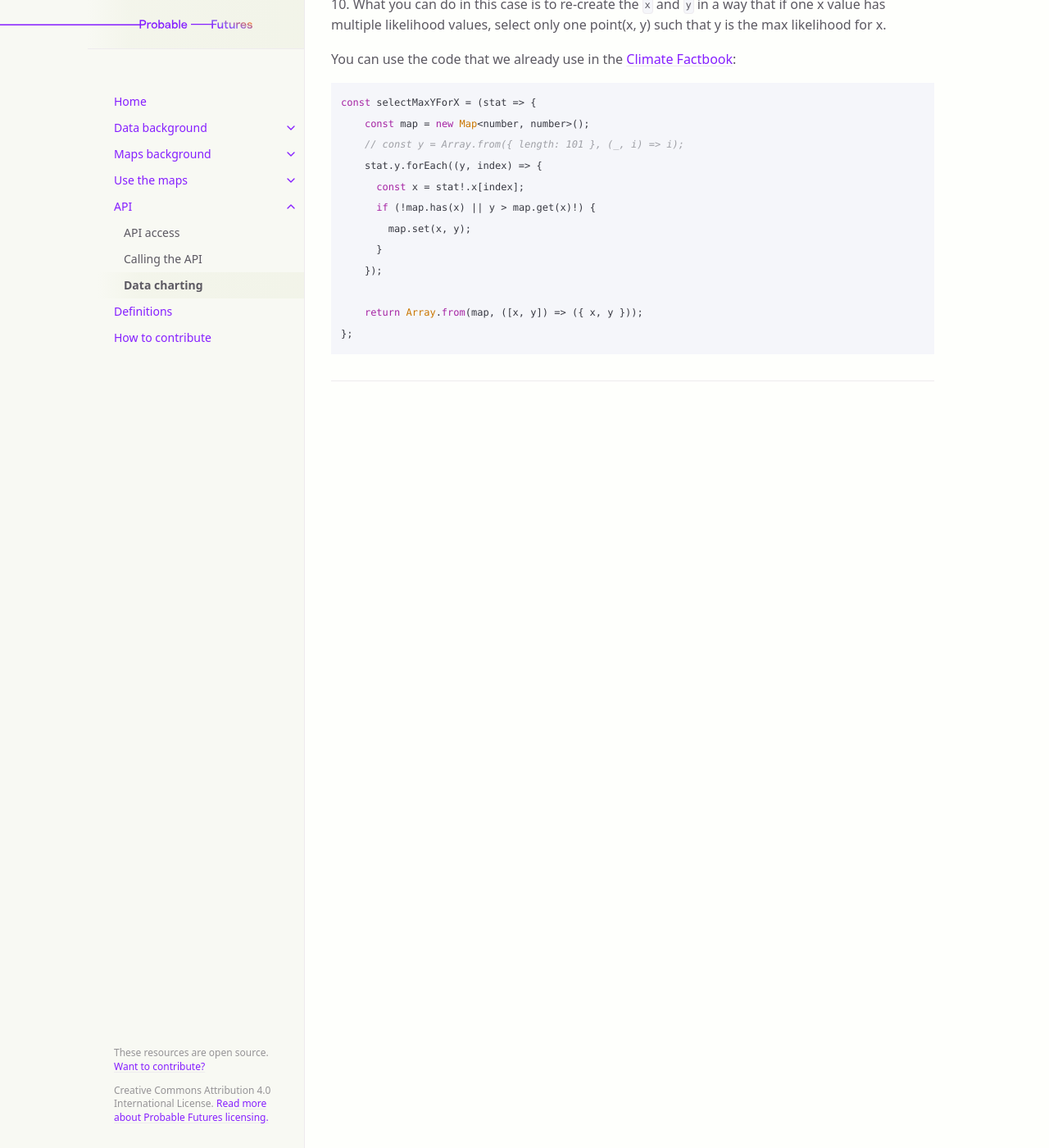
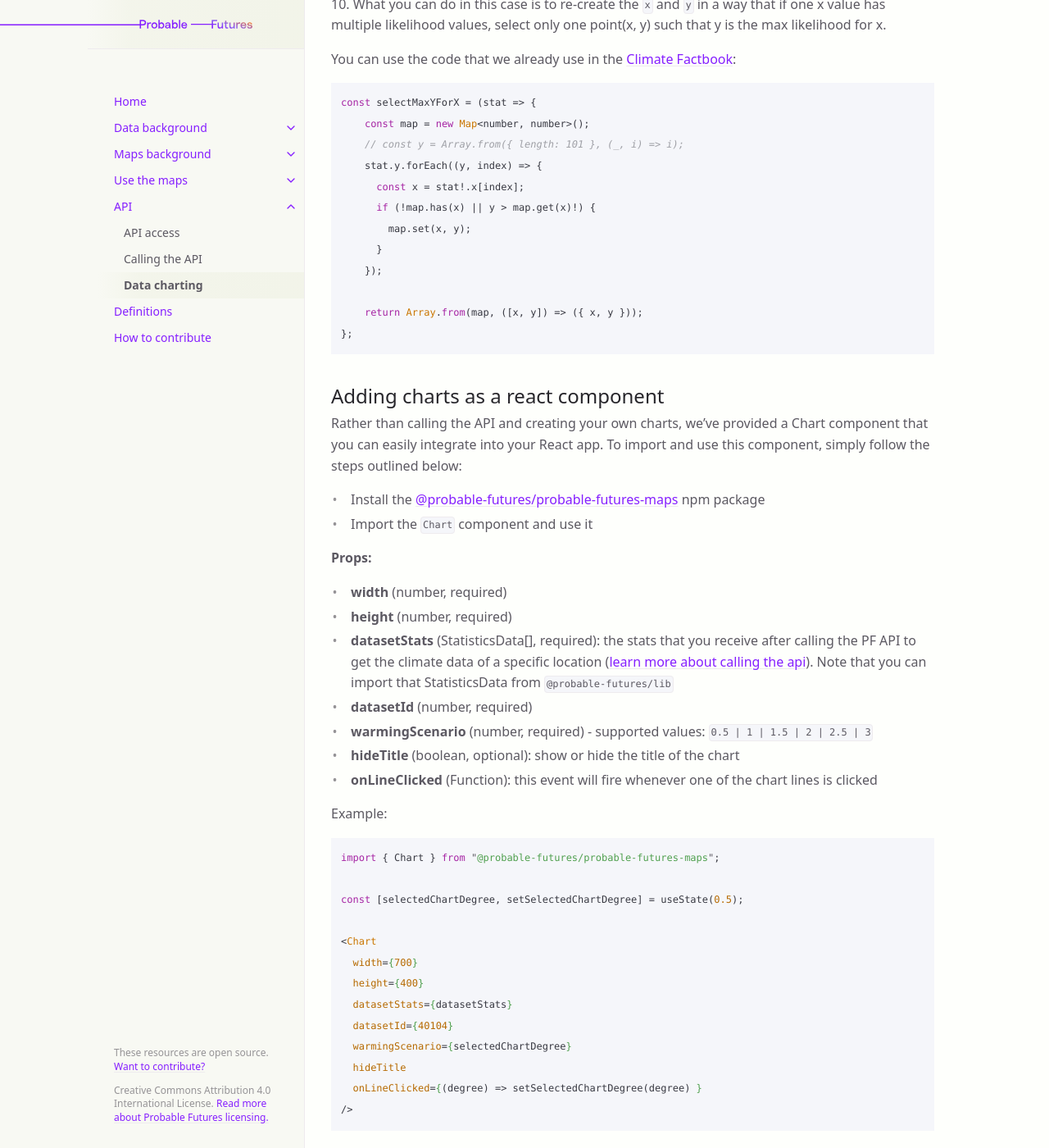
Before and after one commit to Probable-Futures/docs, a Jekyll site: the page built from data-charting.md, in a window 1280 px wide and 1400 px high, scrolled down 1631 px. Shown: the whole window at 82% size. Built offline with Jekyll 4.4.1, drawn with Linux system fonts in a browser that asks for light colours; some of the changed text lies outside the part shown.

Commit message:
docs: add docs for chart component

````diff
--- a/data-charting.md
+++ b/data-charting.md
@@ -5,7 +5,7 @@ nav_order: 3
 parent: API
 ---
 
-## Data charting
+## Implementing charts from scratch
 
 For context, please read [Calling the API page](/calling-the-api) before going through this page.
 
@@ -52,3 +52,39 @@ const selectMaxYForX = (stat => {
     return Array.from(map, ([x, y]) => ({ x, y }));
 };
 ```
+
+## Adding charts as a react component
+
+Rather than calling the API and creating your own charts, we've provided a Chart component that you can easily integrate into your React app. To import and use this component, simply follow the steps outlined below:
+
+- Install the [@probable-futures/probable-futures-maps](https://www.npmjs.com/package/@probable-futures/probable-futures-maps) npm package
+- Import the `Chart` component and use it
+
+**Props:**
+
+- **width** (number, required)
+- **height** (number, required)
+- **datasetStats** (StatisticsData[], required): the stats that you receive after calling the PF API to get the climate data of a specific location ([learn more about calling the api](/calling-the-api)).
+Note that you can import that StatisticsData from `@probable-futures/lib`
+- **datasetId** (number, required)
+- **warmingScenario** (number, required) - supported values: `0.5 | 1 | 1.5 | 2 | 2.5 | 3`
+- **hideTitle** (boolean, optional): show or hide the title of the chart
+- **onLineClicked** (Function): this event will fire whenever one of the chart lines is clicked
+
+Example:
+
+```jsx
+import { Chart } from "@probable-futures/probable-futures-maps";
+
+const [selectedChartDegree, setSelectedChartDegree] = useState(0.5);
+
+<Chart
+  width={700}
+  height={400}
+  datasetStats={datasetStats}
+  datasetId={40104}
+  warmingScenario={selectedChartDegree}
+  hideTitle
+  onLineClicked={(degree) => setSelectedChartDegree(degree) }
+/>
+```
````
Also changed, not shown: embeddable-maps-package.md (line endings or trailing spaces).
